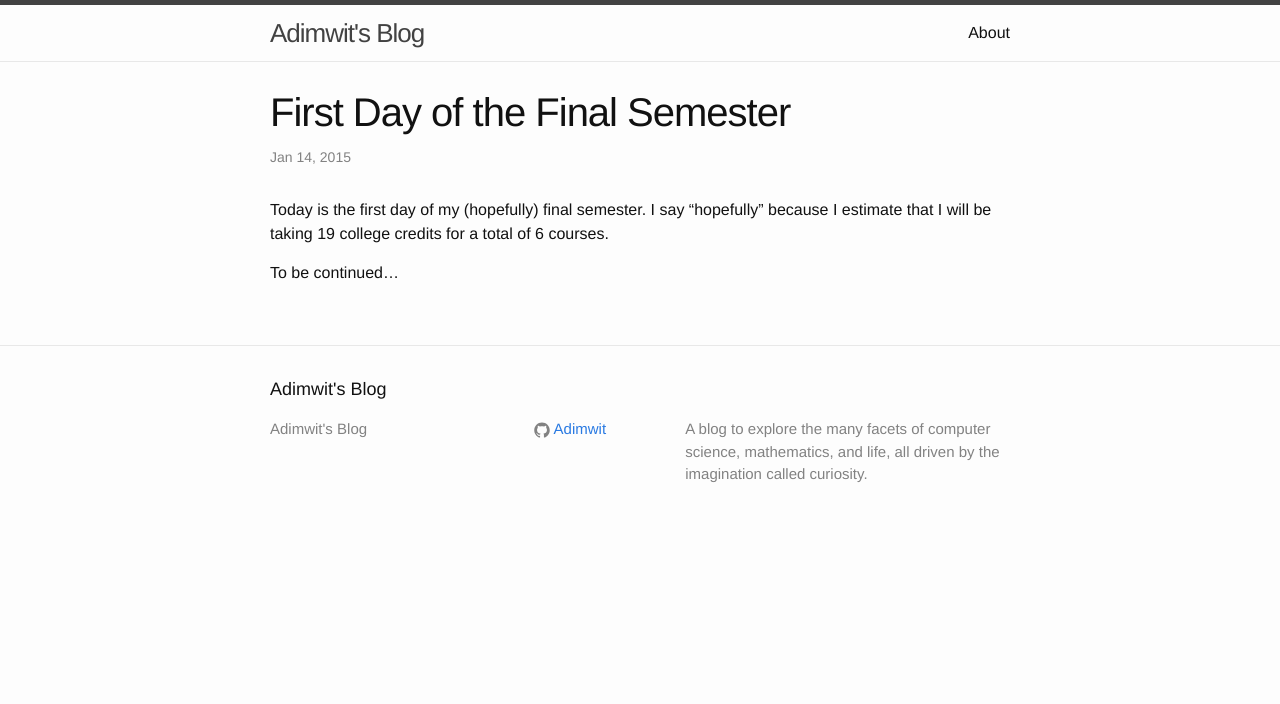
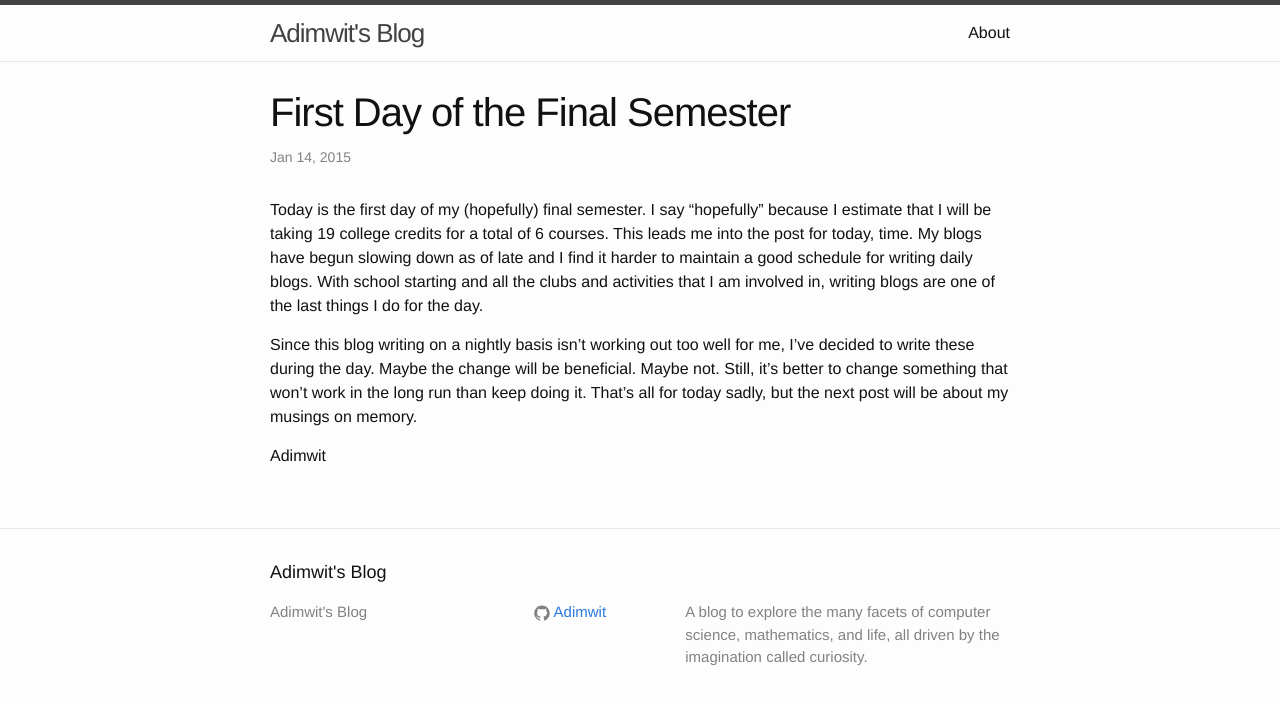
Before and after one commit to Adimwit/Adimwit.github.io, a Jekyll site: the page built from _posts/2015-01-14-First-Day-of-the-Final-Semester.markdown, in a window 1280 px wide. Shown: the top 704 px of the page. Built offline with Jekyll 4.4.1, drawn with Linux system fonts in a browser that asks for light colours.

Commit message:
edited post 1/14

```diff
--- a/_posts/2015-01-14-First-Day-of-the-Final-Semester.markdown
+++ b/_posts/2015-01-14-First-Day-of-the-Final-Semester.markdown
@@ -5,6 +5,8 @@ date:   2015-01-14 23:18
 categories: blog january
 ---
 
-Today is the first day of my (hopefully) final semester. I say "hopefully" because I estimate that I will be taking 19 college credits for a total of 6 courses.
+Today is the first day of my (hopefully) final semester. I say "hopefully" because I estimate that I will be taking 19 college credits for a total of 6 courses. This leads me into the post for today, time. My blogs have begun slowing down as of late and I find it harder to maintain a good schedule for writing daily blogs. With school starting and all the clubs and activities that I am involved in, writing blogs are one of the last things I do for the day.
 
-To be continued...
+Since this blog writing on a nightly basis isn't working out too well for me, I've decided to write these during the day. Maybe the change will be beneficial. Maybe not. Still, it's better to change something that won't work in the long run than keep doing it. That's all for today sadly, but the next post will be about my musings on memory.
+
+Adimwit
```
